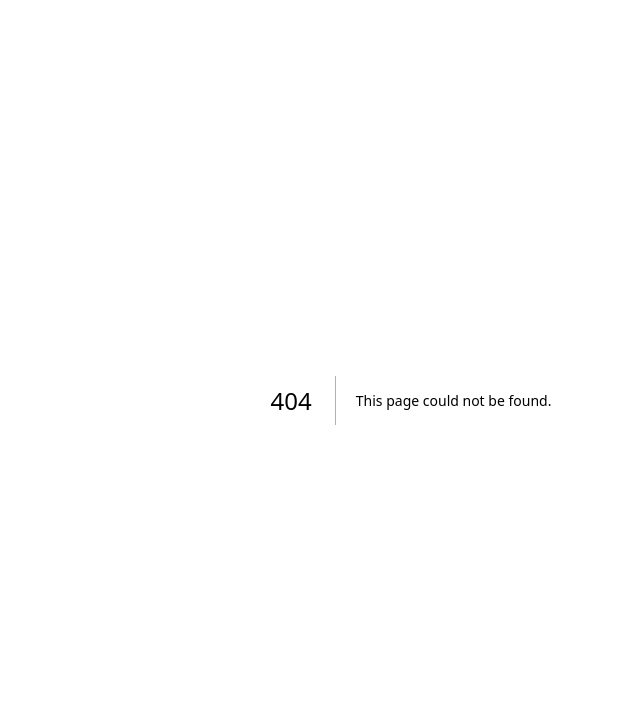
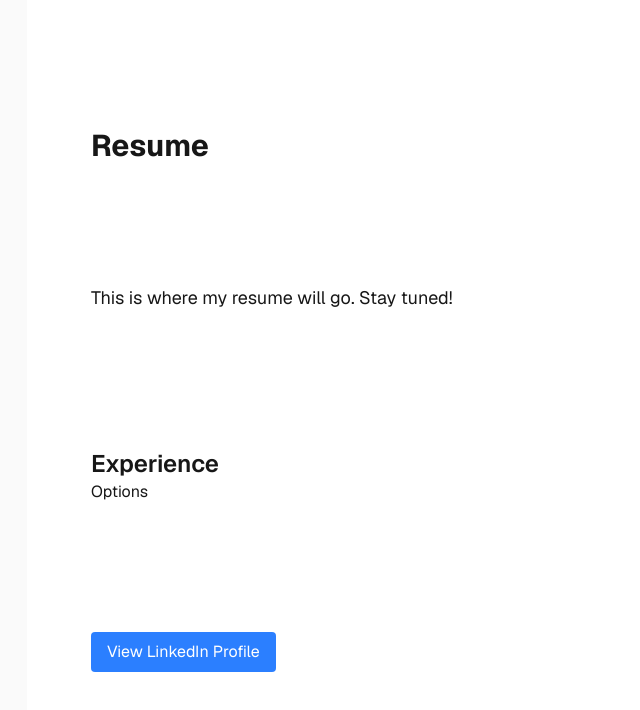
Before and after one commit to HeroEightBit/website-heroeightbit-ai, a Next.js app: page /resume in a window 1280 px wide. Before the commit this address had no page. Shown: the top 710 px of the page, without its empty margins (229-869 px from the left). Built offline with nearby package versions, Linux system fonts and the light colour scheme.

Commit message:
feat: Added resume page

```diff
--- /dev/null
+++ b/app/components/drop-down.tsx
@@ -0,0 +1,30 @@
+'use client'
+
+import { useState, useLayoutEffect } from 'react'
+
+export function Dropdown() {
+  const [isOpen, setIsOpen] = useState(false)
+
+  // Close dropdown when this component becomes hidden
+  useLayoutEffect(() => {
+    return () => {
+      setIsOpen(false)
+    }
+  }, [])
+
+  return (
+    <div>
+      <button onClick={() => setIsOpen((o) => !o)}>Options</button>
+      {isOpen && (
+        <ul>
+          <li>
+            <button>Edit Profile</button>
+          </li>
+          <li>
+            <button>Change Password</button>
+          </li>
+        </ul>
+      )}
+    </div>
+  )
+}
--- a/app/page.tsx
+++ b/app/page.tsx
@@ -1,10 +1,18 @@
 import Image from "next/image";
+import Link from "next/link";
 
 export default function Home() {
   return (
     <div className="flex flex-col flex-1 items-center justify-center bg-zinc-50 font-sans dark:bg-black">
       <main className="flex flex-1 w-full max-w-3xl flex-col items-center justify-between py-32 px-16 bg-white dark:bg-black sm:items-start">
         <h1>HeroEightBit.com</h1>
+        <ul>
+          <li>
+            <Link href="/resume" className="text-blue-500 hover:underline">
+              View Resume
+            </Link>
+          </li>
+        </ul>
       </main>
     </div>
   );
--- /dev/null
+++ b/app/resume/page.tsx
@@ -0,0 +1,21 @@
+import Link from "next/link";
+import { Dropdown } from "../components/drop-down";
+
+export default function Resume() {
+
+    return (
+        <div className="flex flex-col flex-1 items-center justify-center bg-zinc-50 font-sans dark:bg-black">
+        <main className="flex flex-1 w-full max-w-3xl flex-col items-center justify-between py-32 px-16 bg-white dark:bg-black sm:items-start">
+            <h1 className="text-3xl font-bold">Resume</h1>
+            <p className="mt-4 text-lg">This is where my resume will go. Stay tuned!</p>
+            <div>
+                <h2 className="text-2xl font-semibold mt-8">Experience</h2>
+                <Dropdown />
+            </div>
+            <Link href="/https://www.linkedin.com/in/aaron-schultz-computerengineer/" className="mt-6 px-4 py-2 bg-blue-500 text-white rounded hover:bg-blue-600" target="_blank">
+                View LinkedIn Profile
+            </Link>
+        </main>
+        </div>
+    )
+}
```
